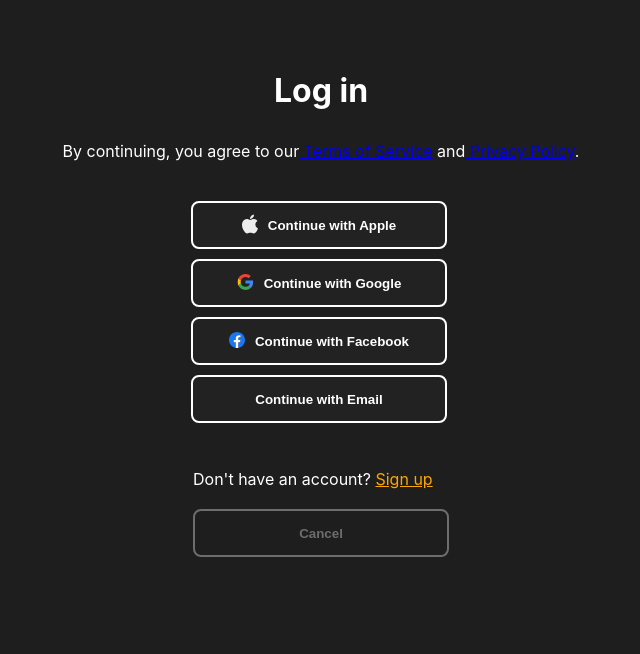
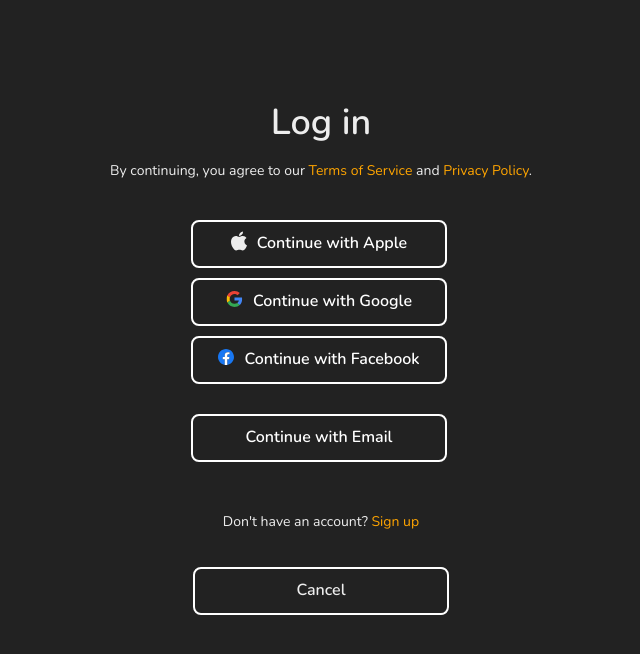
Before and after one commit to trejomarco/reel-talk-onboarding, a Next.js app: page / in a window 1280 px wide. Shown: the top 654 px of the page, without its empty margins (319-959 px from the left). Built offline with nearby package versions, Linux system fonts and the light colour scheme.

Commit message:
update login page

```diff
--- a/src/components/LoginPage/LoginPage.module.css
+++ b/src/components/LoginPage/LoginPage.module.css
@@ -3,18 +3,41 @@
     flex-direction: column;
     align-items: center;
     height: 100vh;
-    background-color: #1e1e1e;
+    /* background-color: #1e1e1e; */
     color: white;
     padding-top: 50px;
+    /* background: olive; */
 }
 
 .title {
-    font-size: 32px;
-    margin-bottom: 15px;
+    font-size: 36px;
+    margin-bottom: 0px;
+    /* background: pink; */
+    width: 448px;
+    height: 49px;
+    font-family: 'Nunito', sans-serif;
+    font-weight: 600;
+    line-height: 49 .18px;
+    text-align: center;
+    color: #FFFFFFEB;
+    margin-top: 48px;
 }
 
 .subtext {
+    font-family: 'Nunito', sans-serif;
+    font-size: 14px;
+    font-weight: 400;
+    line-height: 19.12px;
+    letter-spacing: 0.50%;
+    text-align: center;
+    color: #FFFFFFEB;
     margin-bottom: 40px;
+    /* background: red; */
+}
+
+.subtext a {
+    color: #FFA500;
+    text-decoration: none;
 }
 
 .buttonGroup {
@@ -22,6 +45,7 @@
     flex-direction: column;
     gap: 15px;
     width: 260px;
+    /* background: blue; */
 }
 
 .buttonBase {
@@ -32,6 +56,7 @@
     padding: 10px;
     border-radius: 8px;
     border: 2px solid;
+    border-color: #FFFFFF;
     /* Setting a solid border */
     font-weight: bold;
     /* Assuming you want bold text as in the previous designs */
@@ -46,6 +71,14 @@
     /* Set the background color */
     color: #fff;
     /* Assuming you want white text on all buttons */
+    /* background: yellow; */
+    font-family: 'Nunito', sans-serif;
+    font-size: 16px;
+    font-weight: 600;
+    line-height: 21.86px;
+    letter-spacing: 0.5%;
+    text-align: center;
+    color: #FFFFFFEB;
 }
 
 /* ... other styles ... */
@@ -59,6 +92,7 @@
     /* Updated gap */
     width: 260px;
     /* Assuming you want to maintain the width of this container */
+    /* background: purple; */
 }
 
 .appleButton {
@@ -104,24 +138,44 @@
 
 .emailButton {
     color: #fff;
+    margin-top: 20px;
+    margin-bottom: 36px;
 }
 
 .footer {
-    margin-top: 30px;
+    font-family: 'Nunito', sans-serif;
+    font-size: 14px;
+    font-weight: 400;
+    line-height: 19.12px;
+    letter-spacing: 0.5%;
+    /* background: green; */
 }
 
 .footer a {
     color: #FFA500;
+    text-decoration: none;
+
+
+    /* background: blue; */
 }
 
 .footer p {
     margin-bottom: 20px;
+    font-family: 'Nunito', sans-serif;
+    font-size: 14px;
+    font-weight: 400;
+    line-height: 19.12px;
+    letter-spacing: 0.5%;
+    text-align: center;
+    color: #FFFFFFEB;
+    /* background: orange; */
 }
 
 .cancelButton {
     background-color: transparent;
-    border: 2px solid #6D6D6D;
-    color: #6D6D6D;
+    border: 2px solid #fff;
+    /* color: #6D6D6D; */
+    margin-top: 36px;
 }
 
 .cancelButton:hover {
```
